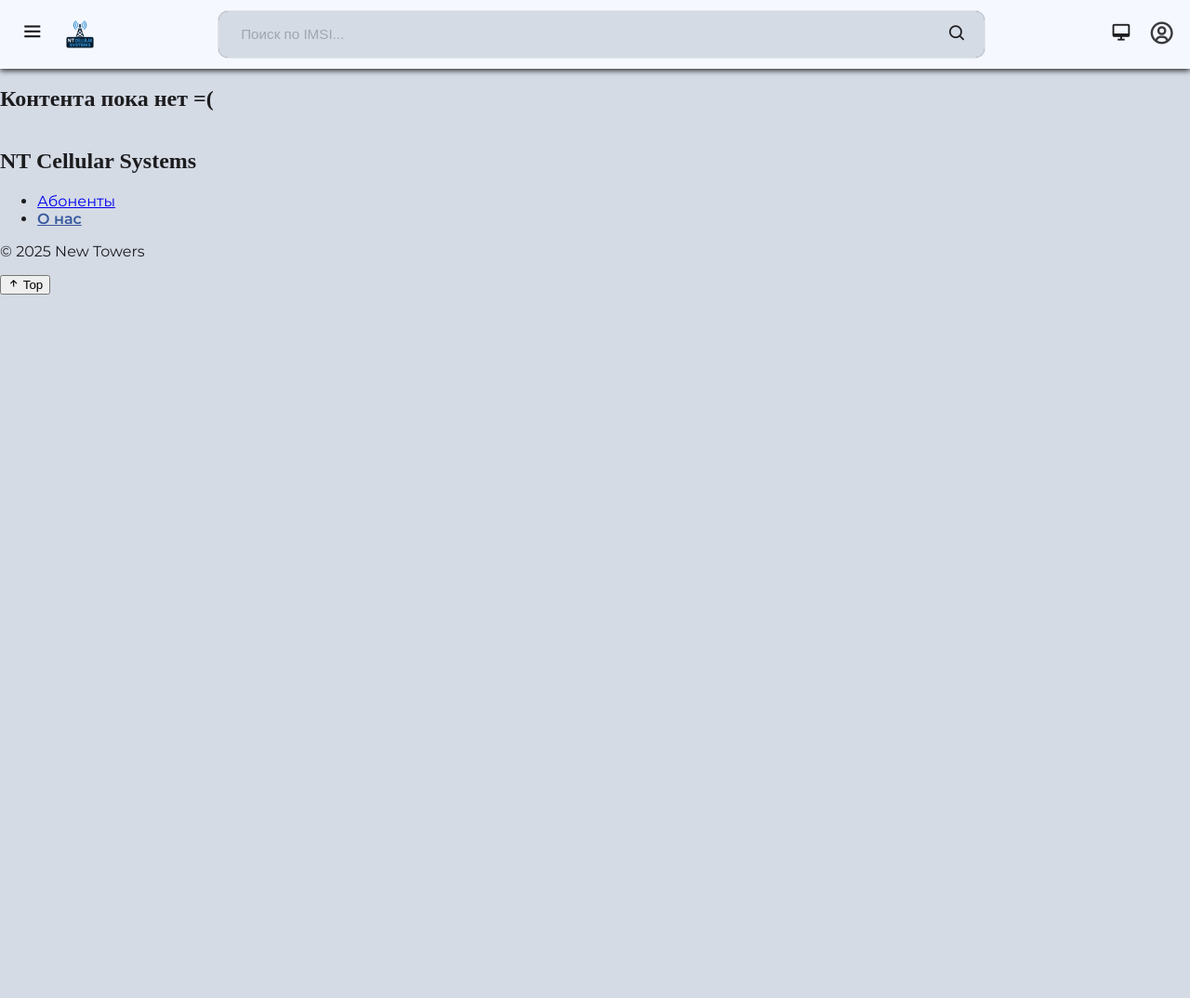
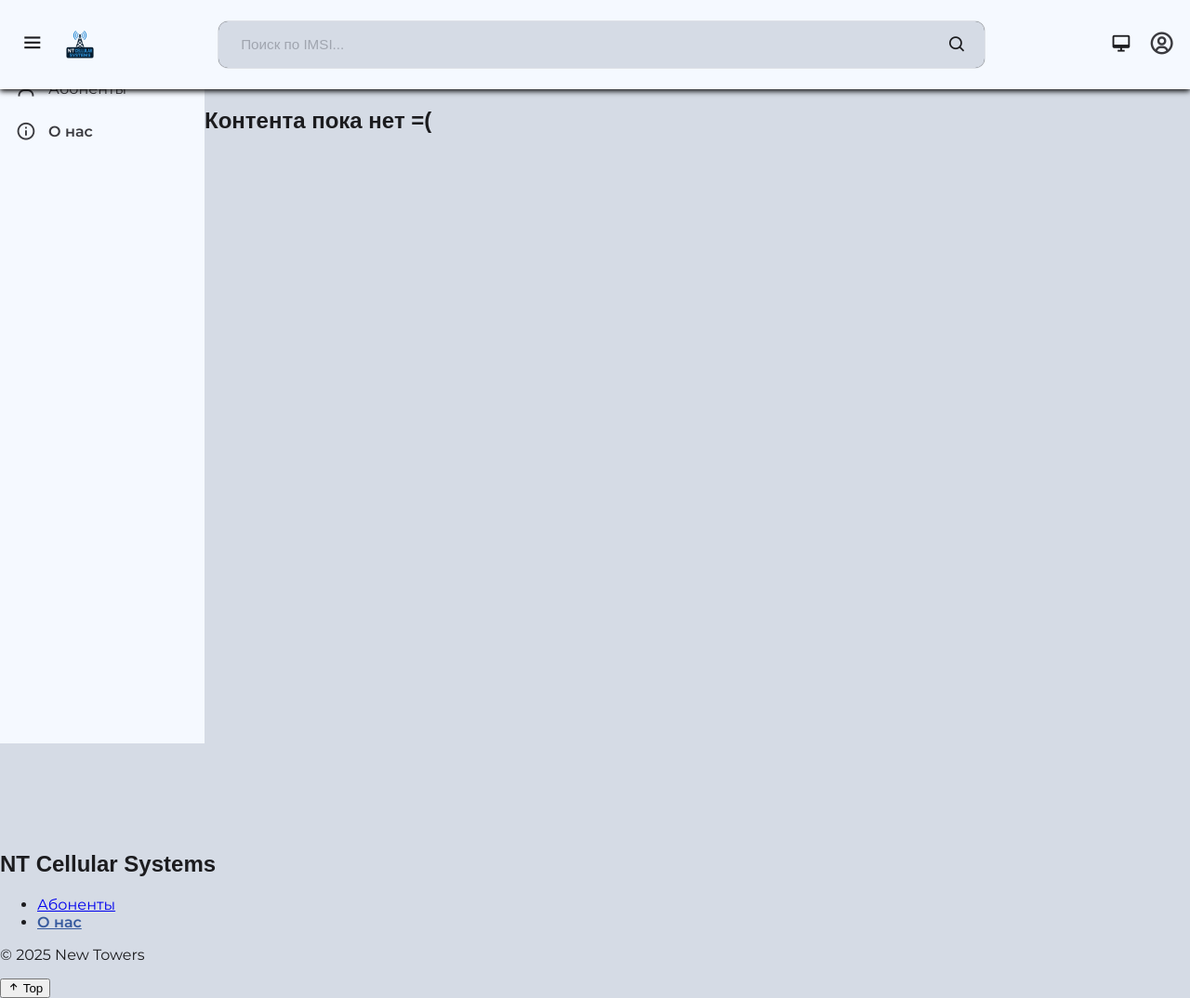
Before and after one commit to AlexanderCholiy/ts_core, a Django app: page /pages/about/ in a window 1280 px wide. Shown: the whole page at 93% size. Before the commit the page ends 317 px from the top, so only its background shows below. Run offline with Django 3.2, Linux system fonts and the light colour scheme; parts of the project's set-up code (start-up, migrations or seed data) failed here and were passed over; some web fonts are replaced.

Commit message:
улучшили стиль для бокового меню

```diff
--- a/static/css/base.css
+++ b/static/css/base.css
@@ -1,22 +1,11 @@
 html, body {
-    height: 100%;
-    margin: 0;
-    display: flex;
-    flex-direction: column;
-}
-
-body {
-    font-family: 'Montserrat', swap;
-    font-optical-sizing: auto;
-    font-weight: 400;
-    font-style: normal;
-    font-variation-settings: "wdth" 100;
-    transition: background-color var(--transition-value), color var(--transition-value);
-}
-
-body.light {
-    background-color: var(--light-add-background-color);
-    color: var(--dark-color);
+  margin: 0;
+  padding: 0;
+  height: 100%;
+  font-family: 'Montserrat', sans-serif;
+  background-color: var(--light-add-background-color);
+  color: var(--dark-color);
+  transition: background-color var(--transition-value), color var(--transition-value);
 }
 
 body.dark {
@@ -26,9 +15,6 @@
 
 .active {
     font-weight: 600;
-}
-
-body.light .active {
     color: var(--dark-blue-color);
 }
 
@@ -36,38 +22,6 @@
     color: var(--light-blue-color);
 }
 
-.wrapper {
-  flex: 1;
-  display: flex;
-  flex-direction: column;
-}
-
-::-webkit-scrollbar {
-    width: 10px;
-    height: 10px;
-}
-
-body.light::-webkit-scrollbar-track {
-    background: var(--light-add-background-color);
-}
-
-body.dark::-webkit-scrollbar-track {
-    background: var(--dark-add-background-color);
-}
-
-body.light::-webkit-scrollbar-thumb {
-    background: var(--dark-add-color);
-    border-radius: 1px;
-}
-
-body.dark::-webkit-scrollbar-thumb {
-    background: var(--light-add-color);
-}
-
-body.light::-webkit-scrollbar-thumb:hover {
-    background: var(--dark-blue-color);
-}
-
-body.dark::-webkit-scrollbar-thumb:hover {
-    background: var(--light-blue-color);
-}
+/* * {
+  box-sizing: border-box;
+} */
--- a/static/css/includes/header.css
+++ b/static/css/includes/header.css
@@ -2,12 +2,13 @@
   display: flex;
   align-items: center;
   justify-content: space-between;
+  height: var(--header-height);
   gap: 1rem;
   padding: 0.75rem 1rem;
   background-color: var(--light-background-color);
   box-shadow: 0 2px 6px var(--dark-extra-color);
   position: relative;
-  z-index: 1000;
+  z-index: 10;
   transition: background-color var(--transition-value), box-shadow var(--transition-value);
 }
 
@@ -101,6 +102,7 @@
   .site-header {
     flex-direction: column;
     align-items: stretch;
+    height: var(--header-height-mobile);
   }
 
   .header-left,
--- /dev/null
+++ b/static/css/includes/scrollbar.css
@@ -0,0 +1,29 @@
+::-webkit-scrollbar {
+    width: 10px;
+    height: 10px;
+}
+
+body.light::-webkit-scrollbar-track {
+    background: var(--light-add-background-color);
+}
+
+body.dark::-webkit-scrollbar-track {
+    background: var(--dark-add-background-color);
+}
+
+body.light::-webkit-scrollbar-thumb {
+    background: var(--light-gray-color);
+    border-radius: 1px;
+}
+
+body.dark::-webkit-scrollbar-thumb {
+    background: var(--dark-gray-color);
+}
+
+body.light::-webkit-scrollbar-thumb:hover {
+    background: var(--dark-gray-color);
+}
+
+body.dark::-webkit-scrollbar-thumb:hover {
+    background: var(--light-gray-color);
+}
--- a/static/css/includes/sidebar.css
+++ b/static/css/includes/sidebar.css
@@ -0,0 +1,152 @@
+/* === Обёртки === */
+.wrapper {
+  display: flex;
+  flex-direction: column;
+  min-height: 100vh;
+}
+
+.layout {
+  display: flex;
+  flex: 1;
+  min-height: 100vh;
+}
+
+.main-area {
+  flex: 1;
+  display: flex;
+  flex-direction: column;
+  transition: margin-left var(--transition-value);
+  margin-left: var(--sidebar-width);
+}
+
+.sidebar.collapsed ~ .main-area {
+  margin-left: var(--sidebar-collapsed-width);
+}
+
+/* === Sidebar (фиксирован) === */
+.sidebar {
+  position: fixed;
+  top: 0;
+  left: 0;
+  width: var(--sidebar-width);
+  height: 100vh;
+  background-color: var(--light-background-color);
+  overflow-y: auto;
+  z-index: 1;
+  transition: width var(--transition-value);
+  display: flex;
+  flex-direction: column;
+}
+
+/* === Внутренний контейнер с компенсацией header === */
+.sidebar-content {
+  margin-top: var(--header-height);
+  transition: margin-top var(--transition-value);
+}
+
+/* === Сброс отступа при прокрутке вниз (CSS-only решение) */
+body.scrolled .sidebar-content {
+  margin-top: 0;
+}
+
+/* === Sidebar свернутый === */
+.sidebar.collapsed {
+  width: var(--sidebar-collapsed-width);
+}
+
+/* === Список меню === */
+.sidebar ul {
+  list-style: none;
+  margin: 0;
+  padding: 0;
+}
+
+.sidebar li {
+  display: flex;
+}
+
+/* === Ссылки в меню === */
+.sidebar a.nav-link {
+  display: flex;
+  align-items: center;
+  padding: 0.75rem 1rem;
+  text-decoration: none;
+  color: var(--dark-add-color);
+  width: 100%;
+  white-space: nowrap;
+  transition: background-color var(--transition-value);
+}
+
+.sidebar a.nav-link:hover {
+  background-color: var(--light-add-background-color);
+}
+
+/* === Иконки === */
+.sidebar i {
+  font-size: 1.4rem;
+  min-width: 24px;
+  text-align: center;
+}
+
+/* === Текст рядом с иконками === */
+.link-text {
+  display: inline-block;
+  margin-left: 12px; /* всегда одинаковый отступ */
+  max-width: 100%;
+  white-space: nowrap;
+  overflow: hidden;
+  transition: max-width var(--transition-value);
+}
+
+/* === Когда сайдбар свернут: скрыть текст без дерганий === */
+.sidebar.collapsed .link-text {
+  max-width: 0;
+  /* не убираем margin-left, чтобы текст не прыгал ближе к иконке */
+}
+
+/* === Мобильная адаптация (меню открывается справа) === */
+@media (max-width: 768px) {
+  .main-area {
+    margin-left: 0 !important;
+  }
+
+  .sidebar {
+    top: 0;
+    left: auto;
+    right: 0;
+    width: var(--sidebar-width);
+    height: 100vh;
+    background-color: var(--light-background-color);
+    transform: translateX(100%);
+    transition: transform var(--transition-value), box-shadow var(--transition-value);
+    z-index: 1100;
+    box-shadow: none;
+  }
+
+  .sidebar.mobile-open {
+    transform: translateX(0);
+    box-shadow: -2px 0 10px rgba(0, 0, 0, 0.3);
+  }
+
+  /* Сброс ограничений collapse */
+  .sidebar.collapsed {
+    width: var(--sidebar-width);
+  }
+
+  .sidebar.collapsed .link-text {
+    max-width: 100%;
+    margin-left: 12px;
+  }
+
+  .sidebar.collapsed i {
+    text-align: center;
+  }
+
+  .sidebar-content {
+    margin-top: 0 !important;
+  }
+
+  body.sidebar-open {
+    overflow: hidden;
+  }
+}
--- a/static/css/root.css
+++ b/static/css/root.css
@@ -1,5 +1,10 @@
 :root {
     --transition-value: 1.2s ease;
+    --header-height: 72px;
+    --header-height-mobile: 220px;
+    --sidebar-width: 220px;
+    --sidebar-collapsed-width: 70px;
+    --footer-height: 60px;
 
     --light-background-color: #f5f9ff;
     --light-add-background-color: #d5dbe5;
@@ -11,8 +16,8 @@
     --dark-color: #1c1c1f;
     --dark-add-color: #3a3a3f;
 
-    --light-extra-color: rgba(255, 255, 255, 0.8);
-    --dark-extra-color: rgba(0, 0, 0, 0.8);
+    --light-extra-color: rgba(255, 255, 255, 1);
+    --dark-extra-color: rgba(0, 0, 0, 1);
 
     --light-gray-color: #a0a5af;
     --light-red-color: #dc3545;
--- a/templates/base.html
+++ b/templates/base.html
@@ -41,36 +41,37 @@
     <link rel="stylesheet" href="{% static 'css/root.css' %}">
     <link rel="stylesheet" href="{% static 'css/fonts.css' %}">
     <link rel="stylesheet" href="{% static 'css/base.css' %}">
+    <link rel="stylesheet" href="{% static 'css/includes/scrollbar.css' %}">
     <link rel="stylesheet" href="{% static 'css/includes/loader.css' %}">
     <link rel="stylesheet" href="{% static 'css/includes/header.css' %}">
     <link rel="stylesheet" href="{% static 'css/includes/search_bar.css' %}">
     <link rel="stylesheet" href="{% static 'css/includes/user_menu.css' %}">
+    <link rel="stylesheet" href="{% static 'css/includes/sidebar.css' %}">
     {% block extra_css %}{% endblock %}
   </head>
   <body>
+    {% include "includes/spinner.html" %}
+
     <div class="wrapper">
-      <div id="spinner-overlay" class="spinner-overlay">
-        <div class="spinner"></div>
+      {% include "includes/header.html" %}
+
+      <div class="layout">
+        {% include "includes/sidebar.html" %}
+
+        <div class="main-area">
+          <main class="content-wrapper">
+            {% block content %}Контента пока нет :({% endblock %}
+            {% include "includes/messages.html" %}
+          </main>
+        </div>
       </div>
-      {% include "includes/header.html" %}
-      <main class="main-wrapper">
-          {% block content %}Контента пока нет :({% endblock %}
-      </main>
       {% include "includes/footer.html" %}
-      {% if messages %}
-        <div class="messages">
-          {% for message in messages %}
-            <div class="alert alert-{{ message.tags }}">
-              {{ message }}
-            </div>
-          {% endfor %}
-        </div>
-      {% endif %}
     </div>
 
     <script src="{% static 'js/loader.js' %}"></script>
     <script src="{% static 'js/theme_toggle.js' %}"></script>
     <script src="{% static 'js/user_menu.js' %}"></script>
+    <script src="{% static 'js/sidebar.js' %}"></script>
     <script src="{% static 'js/scroll_to_top.js' %}"></script>
     {% block extra_js %}{% endblock %}
   </body>
--- /dev/null
+++ b/templates/includes/messages.html
@@ -0,0 +1,9 @@
+{% if messages %}
+    <div class="messages">
+    {% for message in messages %}
+        <div class="alert alert-{{ message.tags }}">
+        {{ message }}
+        </div>
+    {% endfor %}
+    </div>
+{% endif %}
--- a/templates/includes/sidebar.html
+++ b/templates/includes/sidebar.html
@@ -0,0 +1,22 @@
+<nav id="sidebar" class="sidebar">
+  <div class="sidebar-content">
+    <ul>
+      {% with request.resolver_match.view_name as view_name %}
+        <li>
+          <a href="{% url 'open5gs:index' %}"
+            class="nav-link {% if view_name == 'open5gs:index' %}active{% endif %}">
+            <i class="bx bx-user"></i>
+            <span class="link-text">Абоненты</span>
+          </a>
+        </li>
+        <li>
+          <a href="{% url 'pages:about' %}"
+            class="nav-link {% if view_name == 'pages:about' %}active{% endif %}">
+            <i class="bx bx-info-circle"></i>
+            <span class="link-text">О нас</span>
+          </a>
+        </li>
+      {% endwith %}
+    </ul>
+  </div>
+</nav>
--- /dev/null
+++ b/templates/includes/spinner.html
@@ -0,0 +1,3 @@
+<div id="spinner-overlay" class="spinner-overlay">
+    <div class="spinner"></div>
+</div>
```
Also changed, not shown: static/css/includes/footer.css (added, +60 -0 lines), static/js/sidebar.js (added, +54 -0 lines), media/users/Фотография_telegram.jpg (added), static/js/sidebar_toggle.js (deleted).
